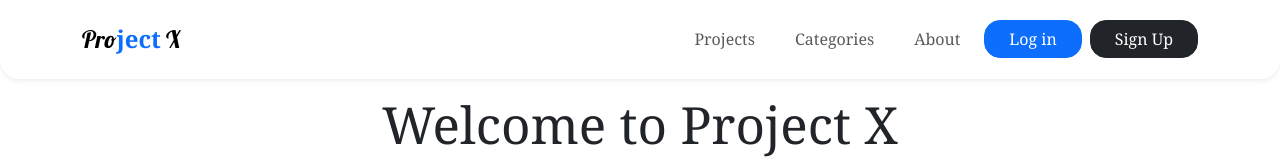
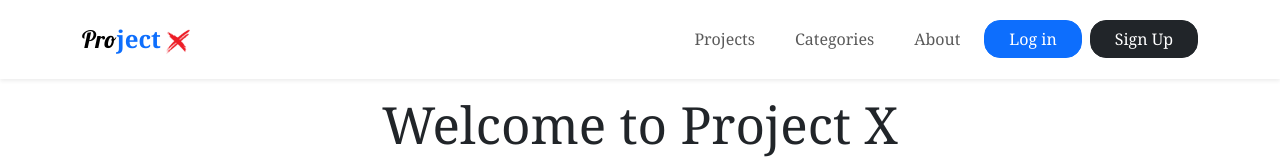
Before and after one commit to Iam-abhi121/Project-X, a React (Vite) app in the folder frontend/: page / in a window 1280 px wide. Shown: the top 160 px of the page. Built offline with nearby package versions, Linux system fonts and the light colour scheme.

Commit message:
change fevicon and minor changes in navbar commponent

```diff
--- a/frontend/src/components/Navbar/Navbar.css
+++ b/frontend/src/components/Navbar/Navbar.css
@@ -1,8 +1,8 @@
 .custom-glass-navbar {
-    border-bottom-left-radius: 20px !important; /* <-- Rounded bottom corners */
-    border-bottom-right-radius: 20px !important; /* <-- Rounded bottom corners */
+    /* border-bottom-left-radius: 20px !important; */
+    /* border-bottom-right-radius: 20px !important; */
 
-    background: rgba(255, 255, 255, 0.637) !important; /* Transparent white */
+    background: rgba(255, 255, 255, 0.700) !important; /* Transparent white */
     backdrop-filter: blur(12px) !important; /* Frosted blur */
     -webkit-backdrop-filter: blur(12px) !important; /* Safari support */
 
@@ -15,7 +15,7 @@
 
 /* Slight hover effect */
 .custom-glass-navbar:hover {
-    background: rgba(255, 255, 255, 0.815) !important;
+    background: rgba(255, 255, 255, 0.900) !important;
 }
 
 /* Keep your existing layout rules */
@@ -28,3 +28,9 @@
 .Brand-name {
     font-family: 'Lobster', cursive !important;
 }
+
+.Brand-name img {
+    width: 30px; /* Adjust size as needed */
+    height: 30px; /* Adjust size as needed */
+    margin-left: 2px; /* Space between text and image */
+}
--- a/frontend/src/components/Navbar/Navbar.jsx
+++ b/frontend/src/components/Navbar/Navbar.jsx
@@ -8,7 +8,8 @@ const CustomNavbar = () => {
     <Navbar expand="lg" className="custom-glass-navbar shadow-sm py-3" fixed="top">
       <Container className='Navbar-container '>
         <Navbar.Brand href="#" className="Brand-name fw-bold fs-4 ">
-          Pro<span className="text-primary">ject</span> X
+          Pro<span className="text-primary">ject</span>
+          <img src="src\assets\fevicon.png" />
         </Navbar.Brand>
 
         <Navbar.Toggle aria-controls="main-navbar" />
```
Also changed, not shown: frontend/src/assets/fevicon.png.
